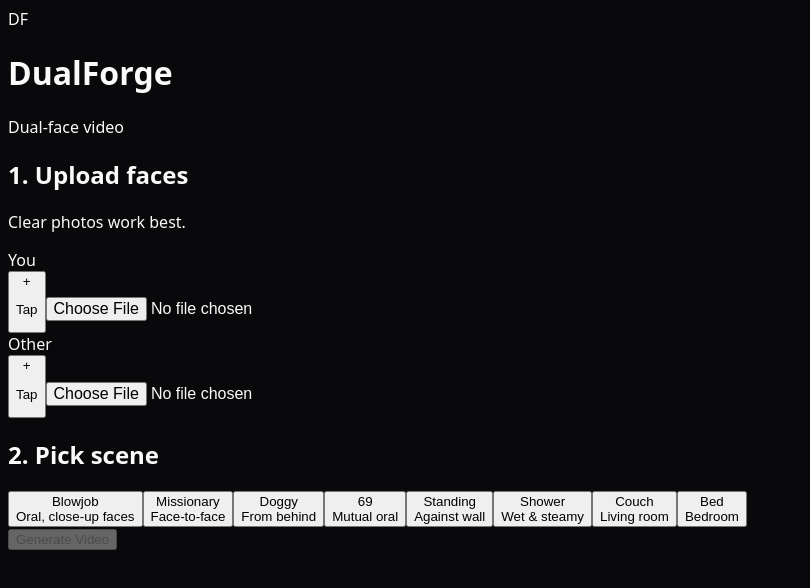
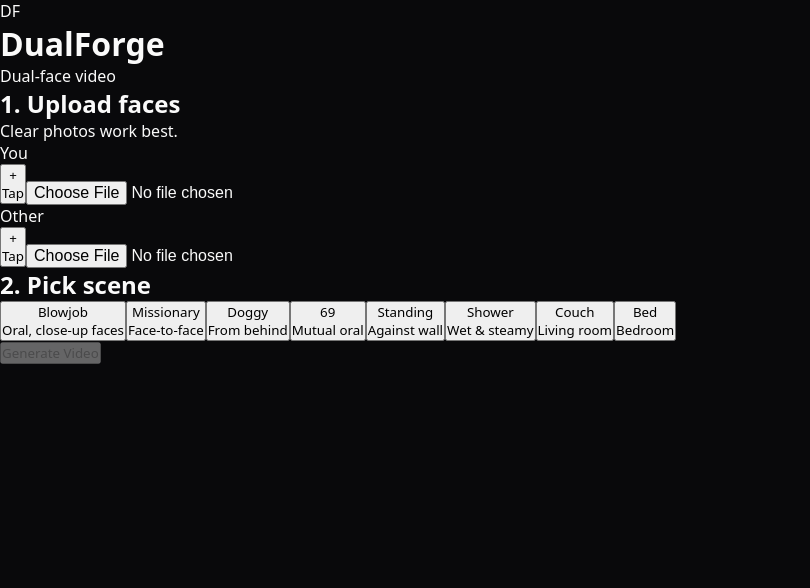
Before and after one commit to EnzoDaBully/dualforge, a Next.js app: page / in a window 1280 px wide. Shown: the top 588 px of the page, without its empty margins (0-810 px from the left). Built offline with nearby package versions, Linux system fonts and the light colour scheme.

Commit message:
Refactor global styles in globals.css
Removed Tailwind directives and added global styles.

```diff
--- a/src/app/globals.css
+++ b/src/app/globals.css
@@ -1,10 +1,12 @@
-@tailwind base;
-@tailwind components;
-@tailwind utilities;
-
 :root {
   --background: #09090b;
   --foreground: #fafafa;
+}
+
+* {
+  box-sizing: border-box;
+  margin: 0;
+  padding: 0;
 }
 
 html {
@@ -13,11 +15,21 @@
 }
 
 body {
-  background: var(--background);
-  color: var(--foreground);
-  font-family: system-ui, -apple-system, sans-serif;
-  overscroll-behavior: none;
+  background: #09090b;
+  color: #fafafa;
+  font-family: system-ui, -apple-system, BlinkMacSystemFont, sans-serif;
+  min-height: 100dvh;
   -webkit-font-smoothing: antialiased;
+}
+
+button {
+  font-family: inherit;
+  cursor: pointer;
+}
+
+img, video {
+  max-width: 100%;
+  display: block;
 }
 
 input, textarea, select {
```
